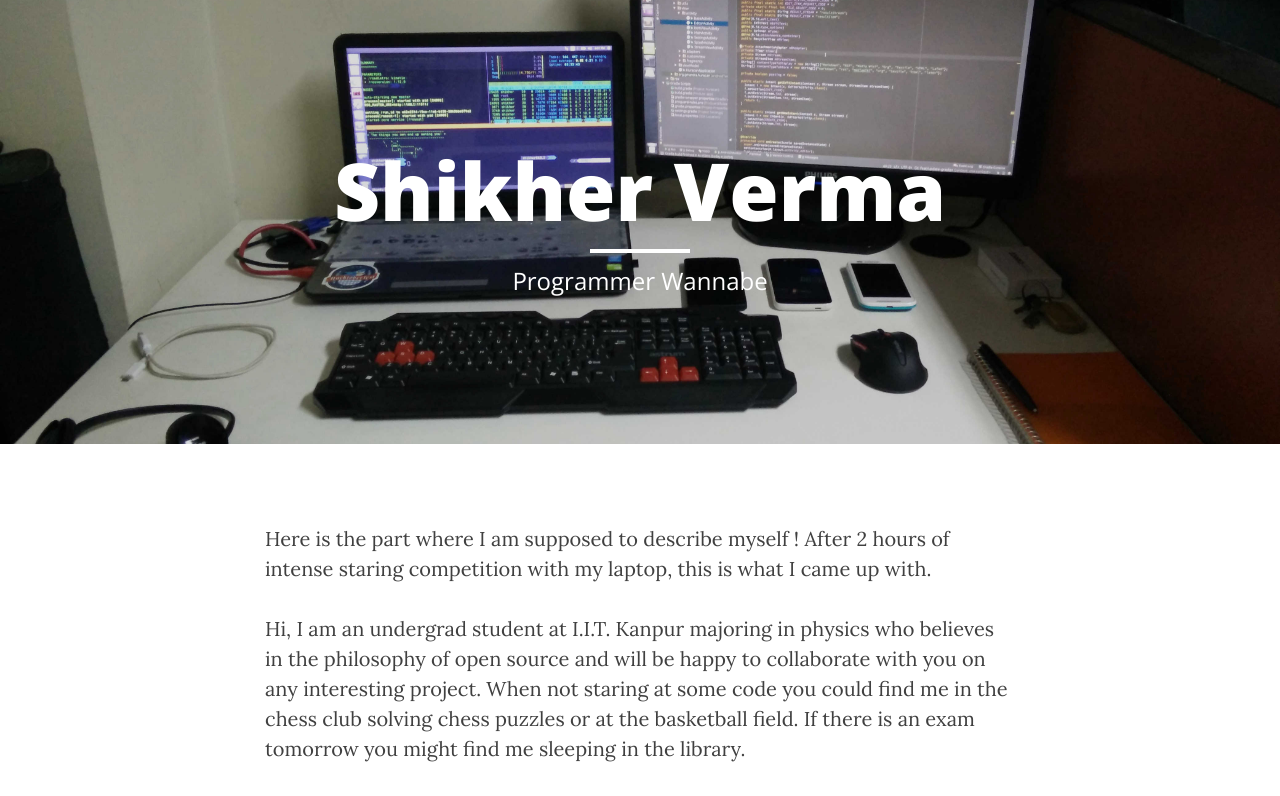
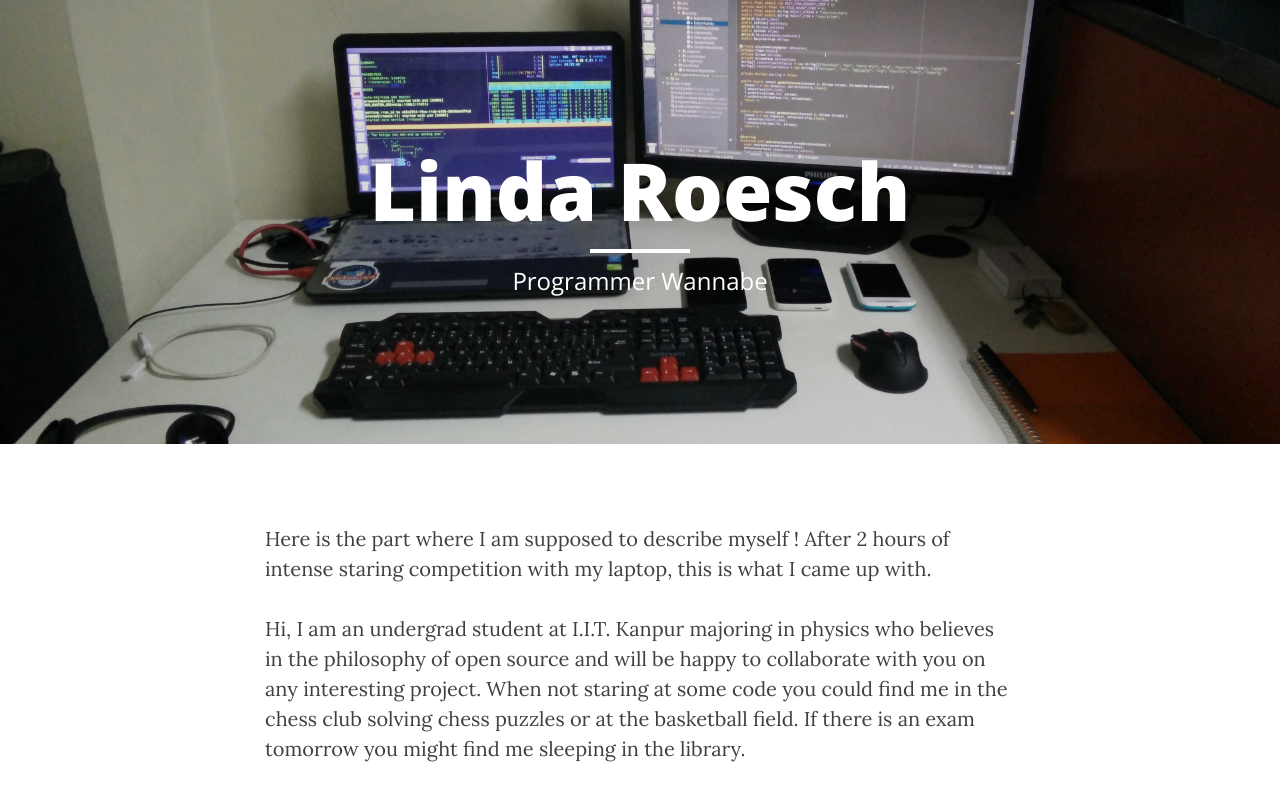
Before and after one commit to lindaroesch/lindaroesch.github.io, a Jekyll site: the page built from index.html, in a window 1280 px wide and 900 px high, cut to the strip 104-900 px from the top of the window. Built offline with Jekyll 4.4.1, drawn with Linux system fonts in a browser that asks for light colours; nearby versions of some CDN libraries; the list of posts is cut into pages by our own code.

Commit message:
Update index.html

```diff
--- a/index.html
+++ b/index.html
@@ -1,6 +1,6 @@
 ---
 layout: page
-title : Shikher Verma
+title : Linda Roesch
 header-img: "lindaroesch.github.io/img/home-bg.jpg"
 description: "Programmer Wannabe"
 ---
```
